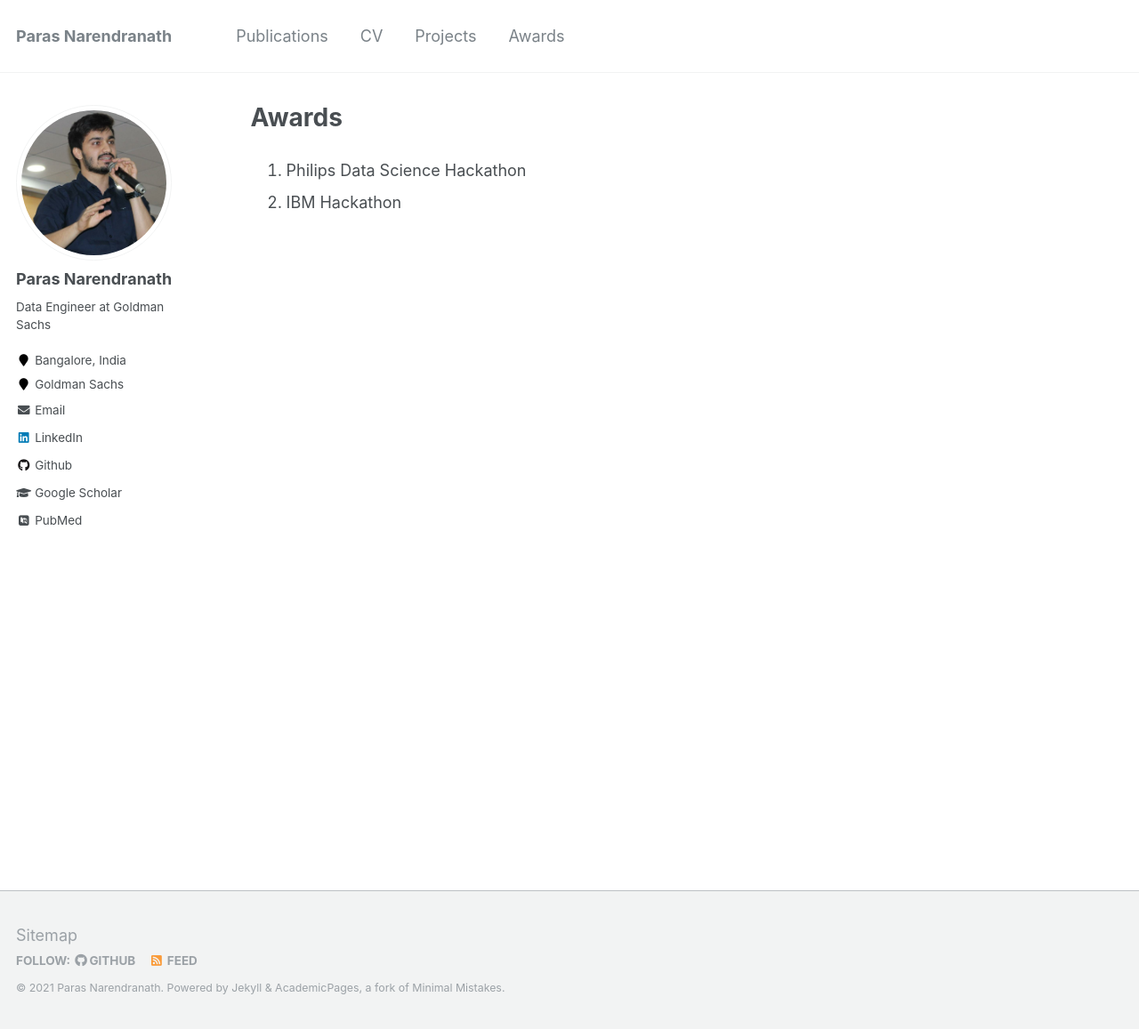
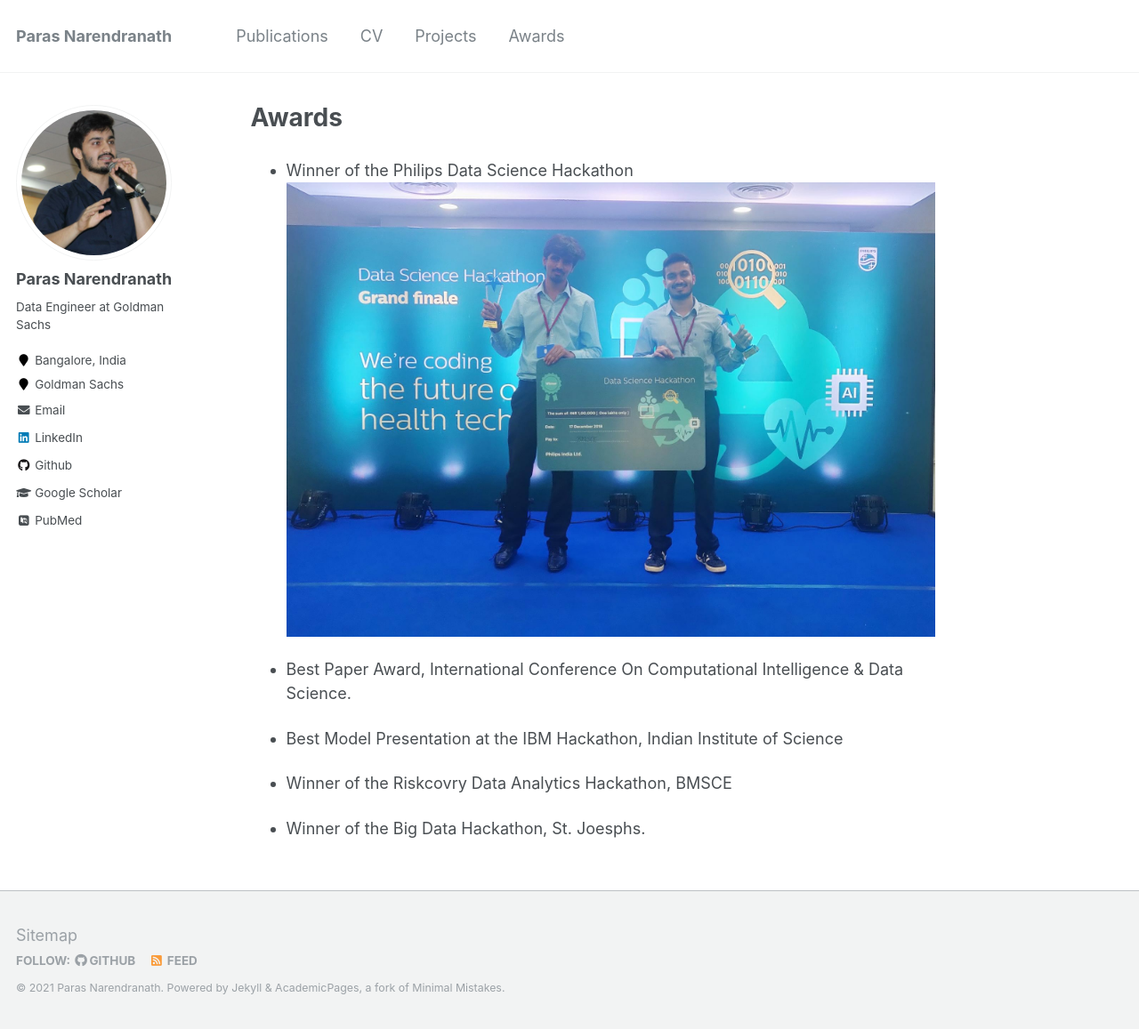
Before and after one commit to parasnaren/github-io-page, a Jekyll site: the page built from _pages/awards.md, in a window 1280 px wide and 1157 px high. Shown: the whole window at 89% size. Built offline with Jekyll 4.4.1, drawn with Linux system fonts in a browser that asks for light colours; some web fonts are replaced.

Commit message:
adhoc change

```diff
--- a/_pages/awards.md
+++ b/_pages/awards.md
@@ -4,5 +4,13 @@ title: "Awards"
 author_profile: true
 ---
 
-1. Philips Data Science Hackathon
-2. IBM Hackathon
+- Winner of the Philips Data Science Hackathon
+![philips](https://parasnaren.github.io/images/philips.jfif)
+
+- Best Paper Award, International Conference On Computational Intelligence & Data Science.
+
+- Best Model Presentation at the IBM Hackathon, Indian Institute of Science
+
+- Winner of the Riskcovry Data Analytics Hackathon, BMSCE
+
+- Winner of the Big Data Hackathon, St. Joesphs.
```
Also changed, not shown: images/ibm.jfif (added), images/philips.jfif (added), images/riskcovry.jfif (added), images/stjosephs.jpeg (added).
